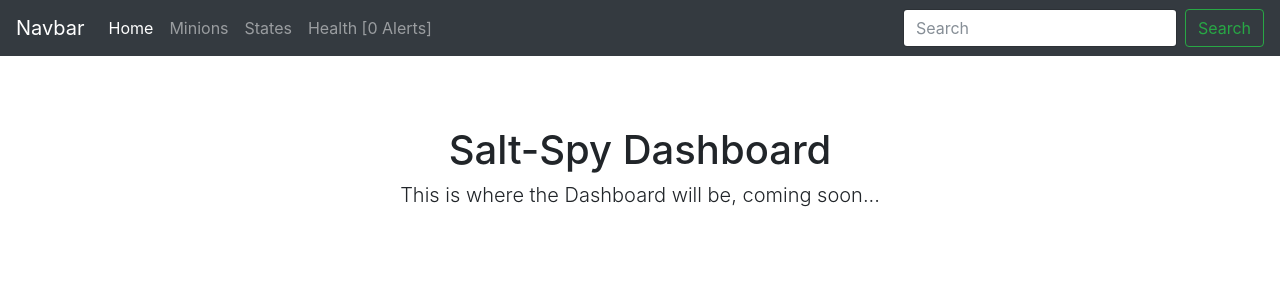
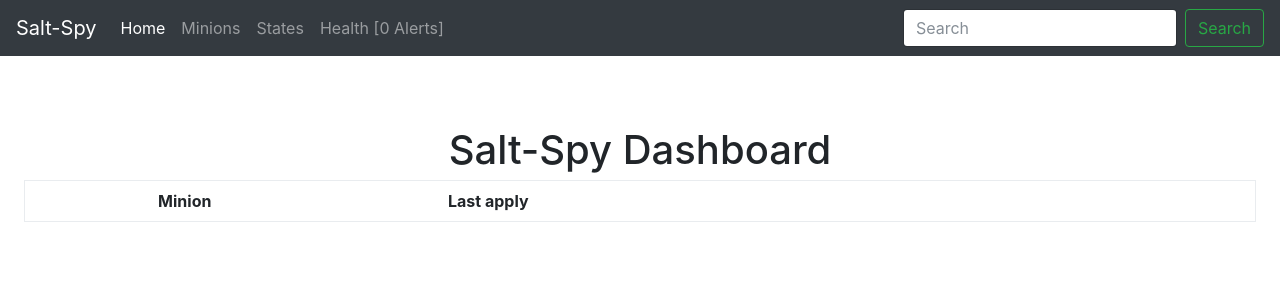
Before and after one commit to duk3luk3/salt-spy, a Flask app: page / in a window 1280 px wide. Shown: the top 300 px of the page. Run offline with Flask 2, Linux system fonts and the light colour scheme; data that the repository does not hold is empty; some libraries are stand-ins or nearby versions.

Commit message:
Development
Add states and dashboard

```diff
--- a/salt_spy/__init__.py
+++ b/salt_spy/__init__.py
@@ -1,10 +1,9 @@
 from flask import Flask, render_template, g
+from flask_sqlalchemy import SQLAlchemy
+from . import config
+
 app = Flask(__name__)
+app.config['SQLALCHEMY_DATABASE_URI'] = 'sqlite:///' + config.config.DB
+db = SQLAlchemy(app)
 
-from . import views, data, config
-
-@app.teardown_appcontext
-def close_db(error):
-    """Closes the database again at the end of the request."""
-    if hasattr(g, 'sqlite_db'):
-        g.sqlite_db.conn.close()
+from . import views, data
--- a/salt_spy/model.py
+++ b/salt_spy/model.py
@@ -2,6 +2,7 @@ from sqlalchemy import Column, Integer, Float, String, DateTime, Time, Boolean,
 from sqlalchemy.orm import relationship
 from sqlalchemy.ext.declarative import declarative_base
 import json
+from datetime import datetime
 
 Base = declarative_base()
 
@@ -23,7 +24,7 @@ class Return(Base):
             self._full_ret_obj = json.loads(self.full_ret)
         return self._full_ret_obj
 
-    def fun(self):
+    def ret_fun(self):
         return self.full_ret_obj()['fun']
 
     def ret(self):
@@ -32,15 +33,23 @@ class Return(Base):
     def is_test(self):
         return 'test=True' in self.full_ret_obj()['fun_args']
 
+    def is_error(self):
+        return '_error' in self.full_ret_obj()
+
     def is_state(self):
-        return self.fun().startswith('state.')
+        return not self.is_error() and self.fun.startswith('state.')
 
     def user(self):
         return self.job.load_obj().get('user')
 
     def sls(self):
         if self.is_state():
-            return [state['__sls__'] for state in self.ret().values()]
+            ret = []
+            for state in self.ret().values():
+                sls = state['__sls__']
+                if not sls in ret:
+                    ret.append(sls)
+            return ret
         else:
             return None
 
@@ -51,7 +60,7 @@ class Return(Base):
 
         return {
             'function': function,
-            'name': val['name'],
+            'name': val.get('name', function_comps[1]),
             'sls': val['__sls__'],
             'result': val['result'],
             'comment': val['comment']
@@ -82,6 +91,22 @@ class Minion:
         self.mid = mid
         self.returns = returns
 
+    def apply_age(self):
+        if not hasattr(self, '_apply_age'):
+            last_apply = None
+            for r in reversed(self.returns):
+                if r.fun == 'state.apply':
+                    last_apply = r
+                    break
+            if last_apply:
+                # 2017-10-13 02:49:04.513147
+                apply_time = datetime.strptime(r.date, '%Y-%m-%d %H:%M:%S.%f')
+                apply_age = datetime.now() - apply_time
+                self._apply_age = apply_age.days
+            else:
+                self._apply_age = None
+        return self._apply_age
+
     @staticmethod
     def from_returns(returns):
         minions = {}
@@ -92,4 +117,7 @@ class Minion:
                 minions[mid] = Minion(mid, [])
             minions[mid].returns.append(r)
 
+        for m in minions.values():
+            m.returns.sort(key=lambda r: r.date)
+
         return minions
--- a/salt_spy/templates/base.html
+++ b/salt_spy/templates/base.html
@@ -18,23 +18,23 @@
 
   <body>
 
+{% macro r_nav(tgt, text) -%}{% set is_current = nav == tgt %}
+          <li class="nav-item{% if is_current %} active{% endif %}">
+            <a class="nav-link" href="{{ url_for(tgt) }}">{{text}}{% if is_current %}<span class="sr-only">(current)</span>{% endif %}</a>
+          </li>
+{%- endmacro %}
+
     <nav class="navbar navbar-expand-md navbar-dark bg-dark fixed-top">
-      <a class="navbar-brand" href="#">Navbar</a>
+      <a class="navbar-brand" href="{{url_for('dashboard')}}">Salt-Spy</a>
       <button class="navbar-toggler" type="button" data-toggle="collapse" data-target="#navbarsExampleDefault" aria-controls="navbarsExampleDefault" aria-expanded="false" aria-label="Toggle navigation">
         <span class="navbar-toggler-icon"></span>
       </button>
 
       <div class="collapse navbar-collapse" id="navbarsExampleDefault">
         <ul class="navbar-nav mr-auto">
-          <li class="nav-item{% if nav == 'home' %} active{% endif %}">
-            <a class="nav-link" href="{{ url_for('hello_world') }}">Home<span class="sr-only">(current)</span></a>
-          </li>
-          <li class="nav-item{% if nav == 'minions' %} active{% endif %}">
-            <a class="nav-link" href="{{ url_for('minions') }}">Minions</a>
-          </li>
-          <li class="nav-item{% if nav == 'states' %} active{% endif %}">
-            <a class="nav-link" href="{{ url_for('states')}}">States</a>
-          </li>
+          {{ r_nav('dashboard', 'Home') }}
+          {{ r_nav('minions', 'Minions') }}
+          {{ r_nav('states', 'States') }}
           <li class="nav-item{% if nav == 'health' %} active{% endif %}">
             <a class="nav-link" href="{{ url_for('health')}}">Health {{ '[' + num_alerts + ' Alerts]' if num_alerts is defined else '[0 Alerts]' }}</a>
           </li>
@@ -46,7 +46,7 @@
       </div>
     </nav>
 
-    <div class="container">
+    <div class="container-fluid">
 	{% block content %}
 	{% endblock %}
     </div><!-- /.container -->
--- a/salt_spy/templates/hello.html
+++ b/salt_spy/templates/hello.html
@@ -1,8 +1,17 @@
 {% extends "base.html" %}
-{% block title %}The Title{% endblock %}
+{% block title %}Salt-Spy{% endblock %}
 {% block content %}
       <div class="starter-template">
         <h1>Salt-Spy Dashboard</h1>
-        <p class="lead">This is where the Dashboard will be, coming soon...</p>
+          <div class="row border p-2 mb-1">
+            <div class="col-md-3"><strong>Minion</strong></div>
+            <div class="col-md-3"><strong>Last apply</strong></div>
+          </div>
+          {% for minion in minions%}
+          <div class="row border p-2 mb-1">
+            <div class="col-md-3">{{minion.mid}}</div>
+            <div class="col-md-3">{{minion.apply_age()}} days</div>
+          </div>
+          {% endfor %}
       </div>
 {% endblock %}
--- a/salt_spy/views.py
+++ b/salt_spy/views.py
@@ -1,39 +1,39 @@
 from flask import Flask, render_template, redirect, url_for, g
-from sqlalchemy import create_engine
-from sqlalchemy.orm import sessionmaker
-from . import app, data, config
+from natsort import natsorted
+#from sqlalchemy import create_engine
+#from sqlalchemy.orm import sessionmaker
+from . import app, data, config, db
 from .model import Job, Return, Minion
 import sys
 
-def get_db():
-    """Opens a new database connection if there is none yet for the
-    current application context.
-    """
-    if not hasattr(g, 'engine'):
-        db_file = config.config.DB
-        g.engine = create_engine('sqlite:///' + db_file)
-        g.Session = sessionmaker(bind=g.engine)
-    return g.Session()
 
 @app.route('/')
-def hello_world():
-    return render_template('hello.html', nav='home')
+def dashboard():
+    returns = db.session.query(Return).filter_by(fun = 'state.apply').all()
+    minions = Minion.from_returns(returns)
+
+    minions_sorted = sorted(minions.values(), key=lambda m: m.apply_age())
+
+    return render_template('hello.html', minions=minions_sorted, nav='dashboard')
 
 @app.route('/minions')
 def minions():
-    db = get_db()
-    returns = db.query(Return).all()
-
-    print(returns, file=sys.stderr)
-
+    returns = db.session.query(Return).all()
     minions = Minion.from_returns(returns)
 
+    minions_sorted = natsorted(minions.values(), key=lambda m: m.mid)
+
     print(len(minions), file=sys.stderr)
-    return render_template('minions.html', minions=minions.values(), nav='minions')
+    return render_template('minions.html', minions=minions_sorted, nav='minions')
 
 @app.route('/states')
 def states():
-    return redirect(url_for('minions'))
+    states = db.session.query(Return).order_by(Return.date.desc()).all()
+
+    return render_template('states.html', states=states, nav='states')
+
+
+
 
 @app.route('/health')
 def health():
```
Also changed, not shown: salt_spy/templates/minions.html (+5 -5 lines), salt_spy/templates/render_func.html (+4 -4 lines), salt_spy/templates/render_state.html (+4 -4 lines), salt_spy/templates/states.html (added, +57 -0 lines).
